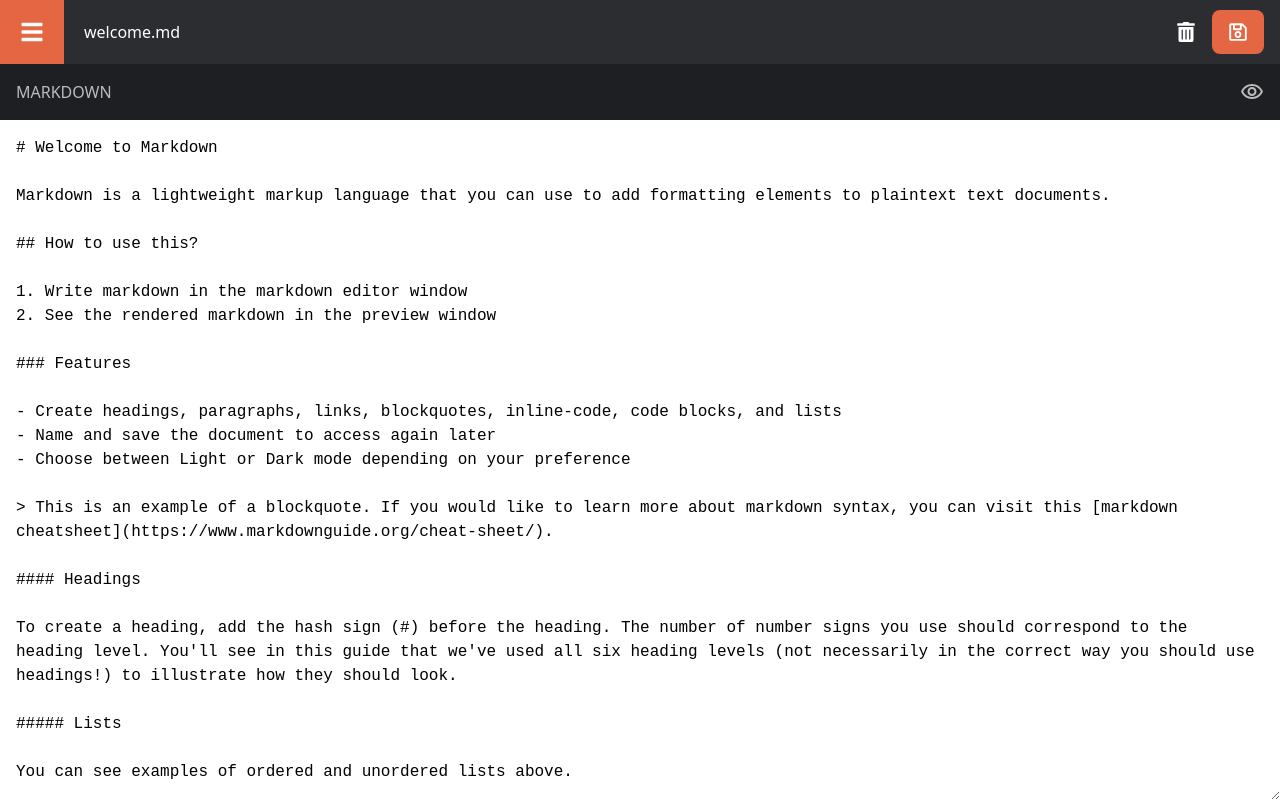
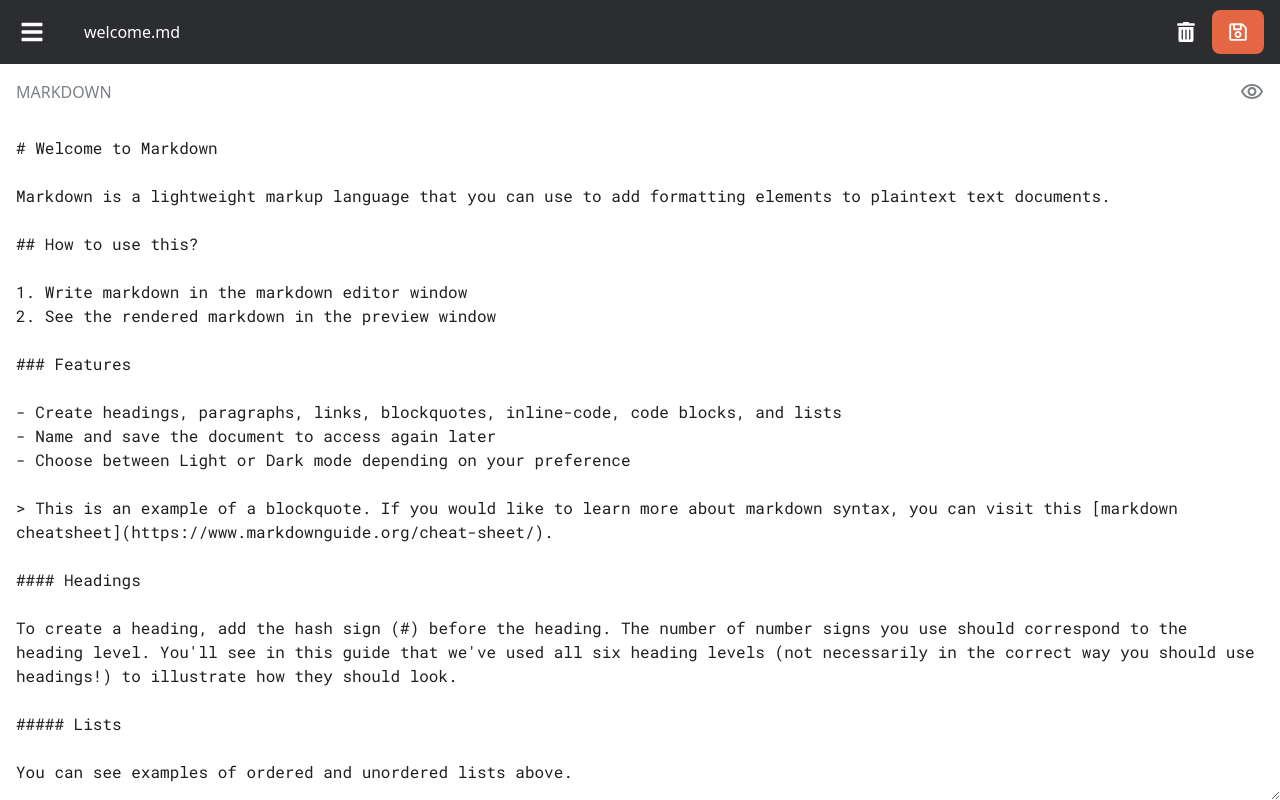
Before and after one commit to peter-abah/markdown-editor, a React (Create React App) app: page / in a window 1280 px wide. Built offline with nearby package versions, Linux system fonts and the light colour scheme.

Commit message:
Add css varibles for colors and google fonts

```diff
--- a/public/index.html
+++ b/public/index.html
@@ -9,6 +9,9 @@
       name="description"
       content="A markdown editor to view and edit markdown files"
     />
+    <link rel="preconnect" href="https://fonts.googleapis.com">
+    <link rel="preconnect" href="https://fonts.gstatic.com" crossorigin>
+    <link href="https://fonts.googleapis.com/css2?family=Roboto+Mono&family=Roboto+Slab:wght@300;400;700&family=Roboto:ital,wght@0,300;0,400;0,700;1,400&display=swap" rel="stylesheet">
     <link rel="apple-touch-icon" href="%PUBLIC_URL%/logo192.png" />
     <!--
       manifest.json provides metadata used when your web app is installed on a
--- a/src/components/AccentButton/AccentButton.css
+++ b/src/components/AccentButton/AccentButton.css
@@ -1,6 +1,6 @@
 .accent-btn {
   padding: .75rem 1rem;
   border-radius: .5rem;
-  background-color: #e56643;
+  background-color: var(--c-orange);
   color: #fff;
 }
--- a/src/components/DocumentBtn/DocumentBtn.css
+++ b/src/components/DocumentBtn/DocumentBtn.css
@@ -8,11 +8,11 @@
 
 .doc-btn__date {
   font-weight: 400;
-  color: #aaa;
+  color: var(--c-light-gray);
 }
 
 .doc-btn__name: {
-  color: var(--color-orange);
+  color: var(--c-orange);
 }
 
 .doc-btn:last {
--- a/src/components/DocumentForm/DocumentForm.css
+++ b/src/components/DocumentForm/DocumentForm.css
@@ -3,7 +3,7 @@
   padding: .5rem 1rem;
   margin-bottom: .75rem;
   border-radius: .5rem;
-  background-color: #333;
+  background-color: var(--c-dark-gray-3);
 }
 
 .doc-form label {
--- a/src/components/Documents/Documents.css
+++ b/src/components/Documents/Documents.css
@@ -5,7 +5,7 @@
 .documents-title {
   margin-bottom: 1rem;
   font-size: .875rem;
-  color: #aaa;
+  color: var(--c-light-gray);
 }
 
 .doc-btns {
--- a/src/components/Header/Header.css
+++ b/src/components/Header/Header.css
@@ -1,7 +1,7 @@
 .header {
   display: flex;
   color: #fff;
-  background-color: #2c2d31;
+  background-color: var(--c-dark-gray-2);
 }
 
 .header__container {
@@ -29,7 +29,7 @@
   height: 4rem;
   display: grid;
   place-items: center;
-  background-color: #35383f;
+  background-color: var(--c-dark-gray-3);
 }
 
 .menu-btn:hover {
--- a/src/components/Modal/Modal.css
+++ b/src/components/Modal/Modal.css
@@ -1,5 +1,5 @@
 .modal {
-  background-color: #1e1e1e;
+  background-color: var(--c-dark-gray-1);
   color: #fff;
   border-radius: .5rem;
   padding: 1.2rem;
@@ -15,7 +15,7 @@
   bottom: 0;
   display: grid;
   place-items: center;
-  background-color: #1e1e1e88;
+  background-color: rgba(0, 0, 0, .5);
 }
 
 .modal-title {
@@ -25,7 +25,7 @@
 }
 
 .modal-btn {
-  background-color: var(--color-orange);
+  background-color: var(--c-orange);
   padding: .5rem 1rem;
   text-align: center;
   border-radius: .5rem;
--- a/src/index.css
+++ b/src/index.css
@@ -3,14 +3,47 @@
 @tailwind utilities;
 
 :root {
-  --color-orange: #e56643;
+  --c-orange: #e46643;
+  --c-light-orange: #f39765;
+  --c-black: #15161a;
+  --c-dark-gray-1: #1e1f23;
+  --c-dark-gray-2: #2c2d31;
+  --c-dark-gray-3: #35383f;
+  --c-dark-gray-4: #7c8187;
+  --c-light-gray: #c1c4cb;
+  --c-almost-white: #f5f5f5;
+
+  --content-bg: #fff;
+  --content-text: var(--c-dark-gray-1);
+  --code-bg: var(--c-almost-white);
+  --code-text: var(--c-dark-gray-3);
+  --markdown-p: var(--c-dark-gray-4);
+  --markdown-h: var(--c-dark-gray-3);
+}
+
+:root.theme-dark {
+  --content-bg: var(--c-black);
+  --content-text: var(--c-light-gray);
+  --code-bg: var(--c-dark-gray-3);
+  --code-text: var(--c-dark-gray-4);
+  --markdown-p: var(--c-light-gray);
+  --markdown-h: #fff;
+}
+
+.body {
+  font-family: Roboto, sans-serif;
 }
 
 /** For header of editor and preview **/
 .markdown-header {
   display: flex;
   justify-content: space-between;
-  background-color: #1e1f23;
-  color: #bbb;
+  background-color: var(--almost-white);
+  color: var(--c-dark-gray-4);
   padding: 1rem;
 }
+
+.root.theme-dark .markdown-header {
+  background-color: var(--c-dark-gray-1);
+  color: #fff;
+}
```
